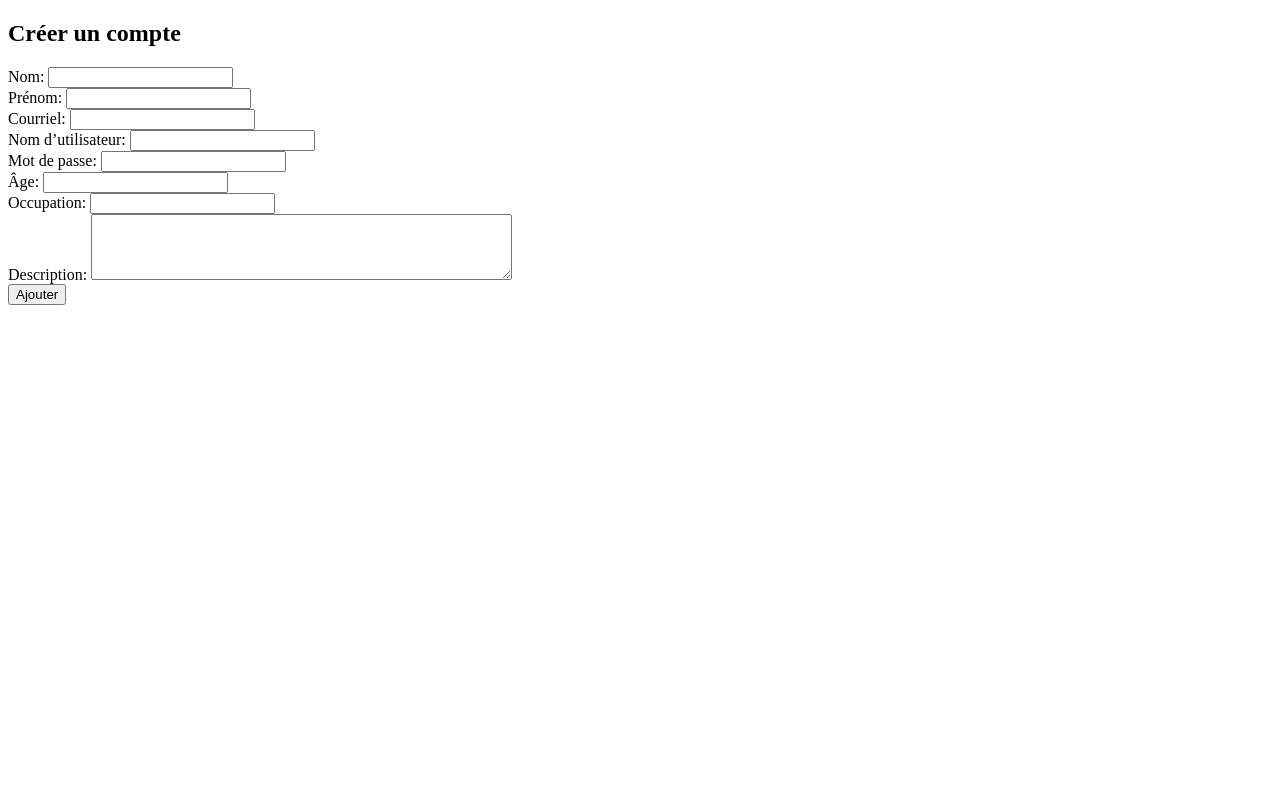
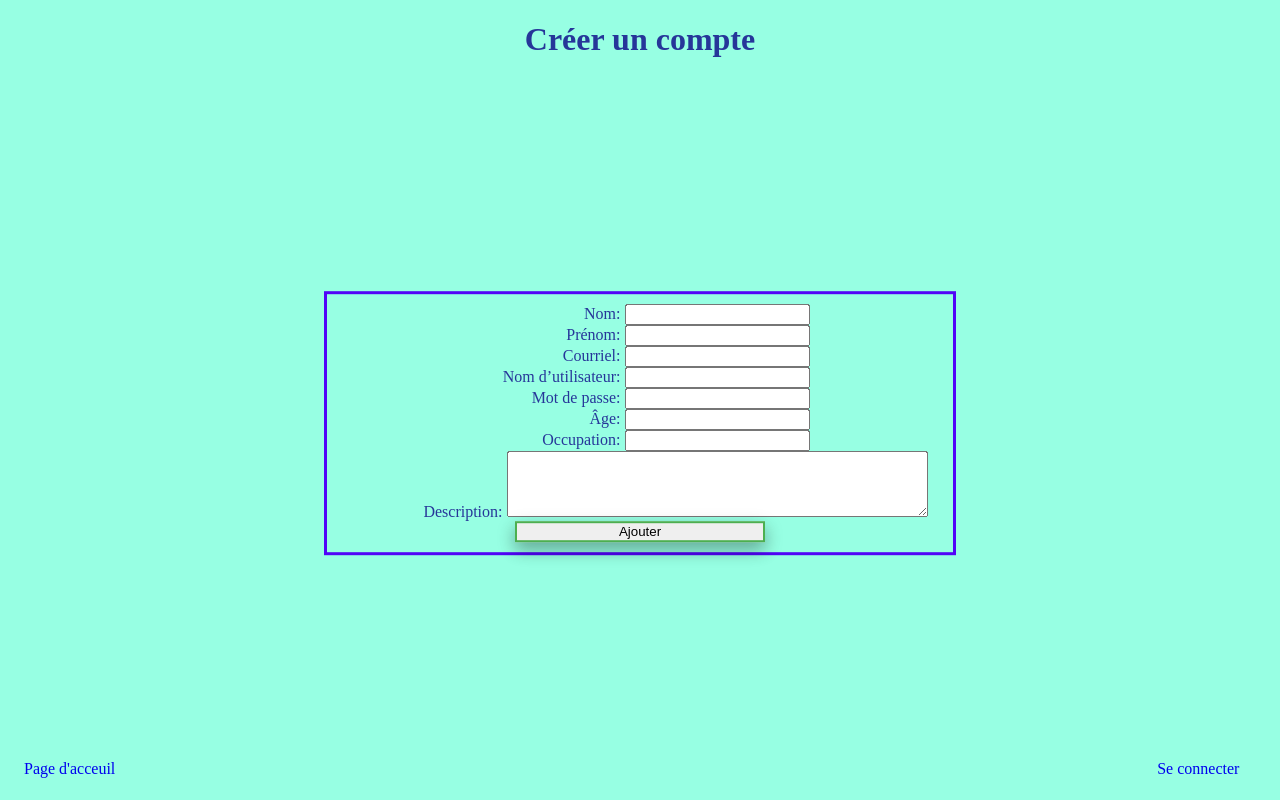
Before and after one commit to e1730934/TP_Client-Serveur, a website: page Client/public/formulaire/signUp.html in a window 1280 px wide. Drawn offline with Linux system fonts and the light colour scheme.

Commit message:
Application Web terminé.

```diff
--- /dev/null
+++ b/Client/public/connectedUser/utilisateurConnecter.css
@@ -0,0 +1,41 @@
+body{
+    background-color: #97FFE3;
+    color: #263699;
+}
+
+* {
+    box-sizing: border-box;
+}
+
+header{
+    margin: auto;
+    width: 50%;
+    text-align: center;
+}
+#userDataDIV{
+    margin: auto;
+    width: 50%;
+    border: 3px solid #5105F7;
+    padding: 10px ;
+    text-align: center;
+    -ms-transform: translateY(200%);
+    transform: translateY(225%);
+}
+nav {
+    position: absolute;
+    top: 1%;
+    width: 99%;
+    height: 2.5rem;
+    text-align: right;
+}
+button{
+    border: 2px solid #4CAF50;
+    transition-duration: 0.4s;
+    box-shadow: 0 8px 16px 0 rgba(0,0,0,0.2), 0 6px 20px 0 rgba(0,0,0,0.19);
+    width: 250px
+}
+button:hover{
+    background-color: #263699;
+    color: #97FFE3;
+    box-shadow: 0 12px 16px 0 rgba(0,0,0,0.24), 0 17px 50px 0 rgba(0,0,0,0.19);
+}
--- /dev/null
+++ b/Client/public/formulaire/login.css
@@ -0,0 +1,68 @@
+#erreurConnection{
+    opacity: 0;
+    color: red;
+    font-weight: bold;
+
+}
+body{
+    background-color: #97FFE3;
+    color: #263699;
+}
+label {
+    display: inline-block;
+    width: 200px;
+    text-align: right;
+}
+
+#btn{
+    border: 2px solid #4CAF50;
+    transition-duration: 0.4s;
+    box-shadow: 0 8px 16px 0 rgba(0,0,0,0.2), 0 6px 20px 0 rgba(0,0,0,0.19);
+    width: 250px;
+    margin: 0 auto;
+}
+#btn:hover{
+    background-color: #263699;
+    color: #97FFE3;
+    box-shadow: 0 12px 16px 0 rgba(0,0,0,0.24), 0 17px 50px 0 rgba(0,0,0,0.19);
+}
+
+* {
+    box-sizing: border-box;
+}
+
+header{
+    margin: auto;
+    width: 50%;
+    text-align: center;
+}
+form{
+    margin: auto;
+    width: 50%;
+    border: 3px solid #5105F7;
+    padding: 10px ;
+    text-align: center;
+    -ms-transform: translateY(200%);
+    transform: translateY(225%);
+}
+#accueil{
+    position: absolute;
+    bottom: 0;
+    height: 2.5rem;
+    left: 16px;
+}
+#signup {
+    position: absolute;
+    bottom: 0;
+    height: 2.5rem;
+    right: 16px;
+}
+footer a {
+    text-decoration: none;
+    margin-right: 7px;
+}
+
+footer a:hover {
+    color: #5105F7;
+    text-decoration: underline;
+}
--- /dev/null
+++ b/Client/public/formulaire/signUp.css
@@ -0,0 +1,68 @@
+body{
+    background-color: #97FFE3;
+    color: #263699;
+}
+
+* {
+    box-sizing: border-box;
+}
+label {
+    display: inline-block;
+    width: 150px;
+    text-align: right;
+}
+#btn{
+    border: 2px solid #4CAF50;
+    transition-duration: 0.4s;
+    box-shadow: 0 8px 16px 0 rgba(0,0,0,0.2), 0 6px 20px 0 rgba(0,0,0,0.19);
+    width: 250px;
+    margin: 0 auto;
+}
+#btn:hover{
+    background-color: #263699;
+    color: #97FFE3;
+    box-shadow: 0 12px 16px 0 rgba(0,0,0,0.24), 0 17px 50px 0 rgba(0,0,0,0.19);
+}
+
+header{
+    margin: auto;
+    width: 50%;
+    text-align: center;
+}
+form{
+    margin: auto;
+    width: 50%;
+    border: 3px solid #5105F7;
+    padding: 10px ;
+    text-align: center;
+    -ms-transform: translateY(80%);
+    transform: translateY(80%);
+}
+#accueil{
+    position: absolute;
+    bottom: 0;
+    height: 2.5rem;
+    left: 16px;
+}
+#login {
+    position: absolute;
+    bottom: 0;
+    height: 2.5rem;
+    right: 16px;
+}
+footer {
+    position: absolute;
+    bottom: 0;
+    width: 98%;
+    height: 2.5rem;
+    text-align: right;
+}
+footer a {
+    text-decoration: none;
+    margin-right: 7px;
+}
+
+footer a:hover {
+    color: #5105F7;
+    text-decoration: underline;
+}
--- a/Client/public/formulaire/signUp.html
+++ b/Client/public/formulaire/signUp.html
@@ -3,36 +3,37 @@
     <head>
         <meta charset="UTF-8">
         <title>Créer un compte</title>
+        <link rel="stylesheet" href="../formulaire/signUp.css">
         <script src="../formulaire/signUp.js"></script>
     </head>
     <body>
+        <header>
+            <h1>Créer un compte</h1>
+        </header>
         <form onsubmit=" creeCompte(event)">
             <section>
-                <header>
-                    <h1>Créer un compte</h1>
-                </header>
                 <div>
                     <label for="Nom">Nom: </label>
-                    <input type="text" name="Nom" id="Nom">
+                    <input type="text" name="Nom" id="Nom" required>
                 </div>
 
                 <div>
                     <label for="Prenom">Prénom: </label>
-                    <input type="text" name="Prenom" id="Prenom">
+                    <input type="text" name="Prenom" id="Prenom" required>
                 </div>
                 <div>
                     <label for="Courriel">Courriel: </label>
-                    <input type="email" name="Courriel" id="Courriel">
+                    <input type="email" name="Courriel" id="Courriel" required pattern="[a-z0-9._%+-]+@[a-z0-9.-]+\.[a-z]{2,}$">
                 </div>
 
                 <div>
                     <label for="Username">Nom d’utilisateur: </label>
-                    <input type="text" name="Username" id="Username">
+                    <input type="text" name="Username" id="Username" required minlength="5" maxlength="10">
                 </div>
 
                 <div>
                     <label for="Password">Mot de passe: </label>
-                    <input type="password" name="Password" id="Password">
+                    <input type="password" name="Password" id="Password" required  pattern="(?=.*\d)(?=.*[a-z])(?=.*[A-Z]).{6,}">
                 </div>
 
                 <div>
@@ -42,15 +43,19 @@
 
                 <div>
                     <label for="Occupation">Occupation: </label>
-                    <input type="text" name="Occupation" id="Occupation">
+                    <input type="text" name="Occupation" id="Occupation" required>
                 </div>
-                <div>
+                <div id="desc">
                     <label for="Description">Description: </label>
-                    <textarea name="Description" id="Description" rows="4" cols="50"> </textarea>
+                    <textarea name="Description" id="Description" rows="4" cols="50" required></textarea>
                 </div>
 
-                <input type="submit" value="Ajouter">
+                <input id="btn" type="submit" value="Ajouter">
             </section>
         </form>
+        <footer>
+            <a id="accueil" href="http://localhost:2000/index.html">Page d'acceuil</a>
+            <a id="login" href="http://localhost:2000/login">Se connecter</a>
+        </footer>
     </body>
 </html>
--- a/Client/public/formulaire/signUp.js
+++ b/Client/public/formulaire/signUp.js
@@ -9,7 +9,7 @@ function creeCompte(event){
         .then(resJson =>{
             if(resJson.success){
                 alert("Le compte a été ajouté.")
-                window.location.href = "http://localhost:2000/";
+                window.location.href = "http://localhost:2000/login";
             }
         })
         .catch(err =>{
--- /dev/null
+++ b/Client/public/index.css
@@ -0,0 +1,31 @@
+
+body{
+    background-color: #97FFE3;
+    color: #263699;
+}
+
+* {
+    box-sizing: border-box;
+}
+
+header{
+    margin: auto;
+    width: 50%;
+    text-align: center;
+}
+button{
+    border: 2px solid #4CAF50;
+    transition-duration: 0.4s;
+    box-shadow: 0 8px 16px 0 rgba(0,0,0,0.2), 0 6px 20px 0 rgba(0,0,0,0.19);
+    width: 250px
+}
+button:hover{
+    background-color: #263699;
+    color: #97FFE3;
+    box-shadow: 0 12px 16px 0 rgba(0,0,0,0.24), 0 17px 50px 0 rgba(0,0,0,0.19);
+}
+#btn{
+    width: 5%;
+    margin: 0 auto;
+
+}
--- a/Serveur/app.js
+++ b/Serveur/app.js
@@ -42,6 +42,7 @@ app.post("/connection", async (req, res) => {
     try {
         let userInfo = await db.getUserInfo(loginInfo)
         if (userInfo !== null) {
+            delete userInfo.Password
             return res.status(200).json({
                 "success": true,
                 "data": userInfo
```
Also changed, not shown: Client/app.js (+6 -2 lines), Client/public/connectedUser/utilisateurConnecter.html (added, +14 -0 lines), Client/public/connectedUser/utilisateurConnecter.js (added, +25 -0 lines), Client/public/formulaire/login.html (+17 -3 lines), Client/public/formulaire/login.js (+6 -7 lines), Client/public/index.html (+3 -6 lines), 1 other file.
